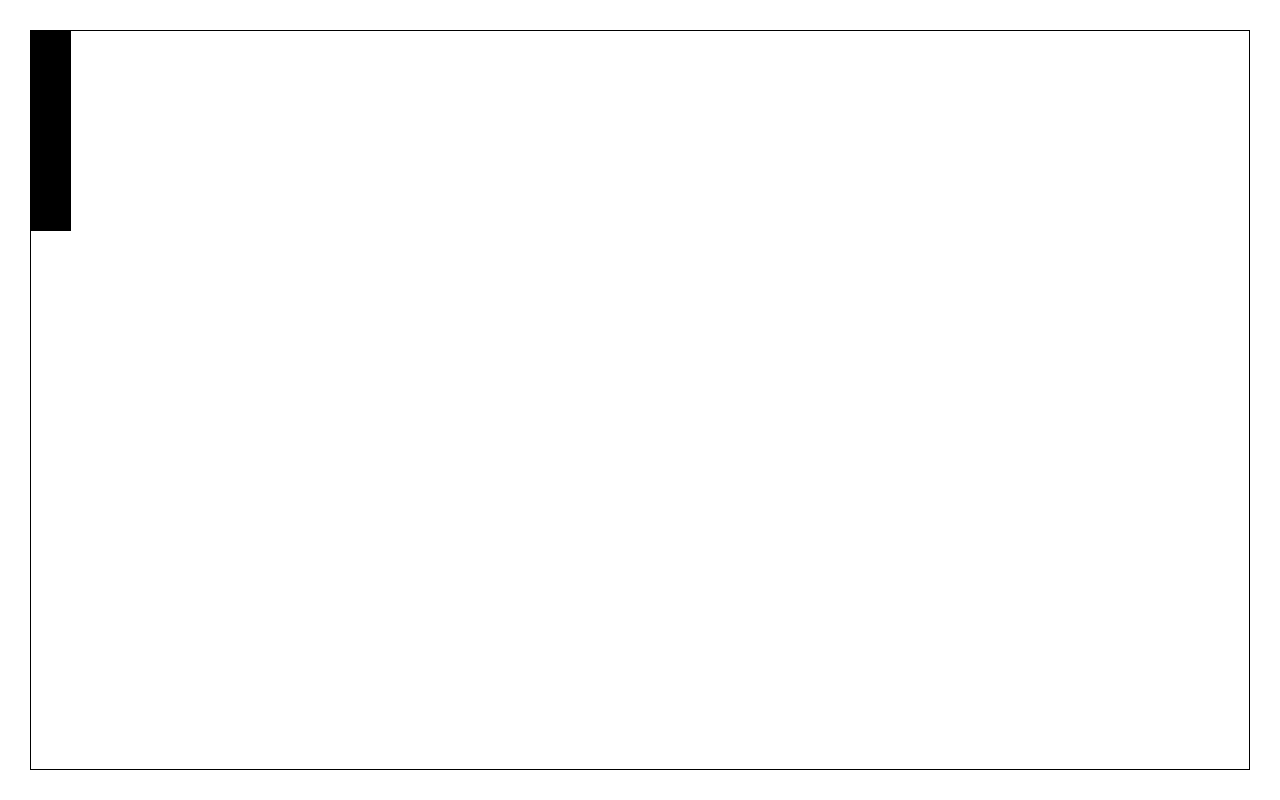
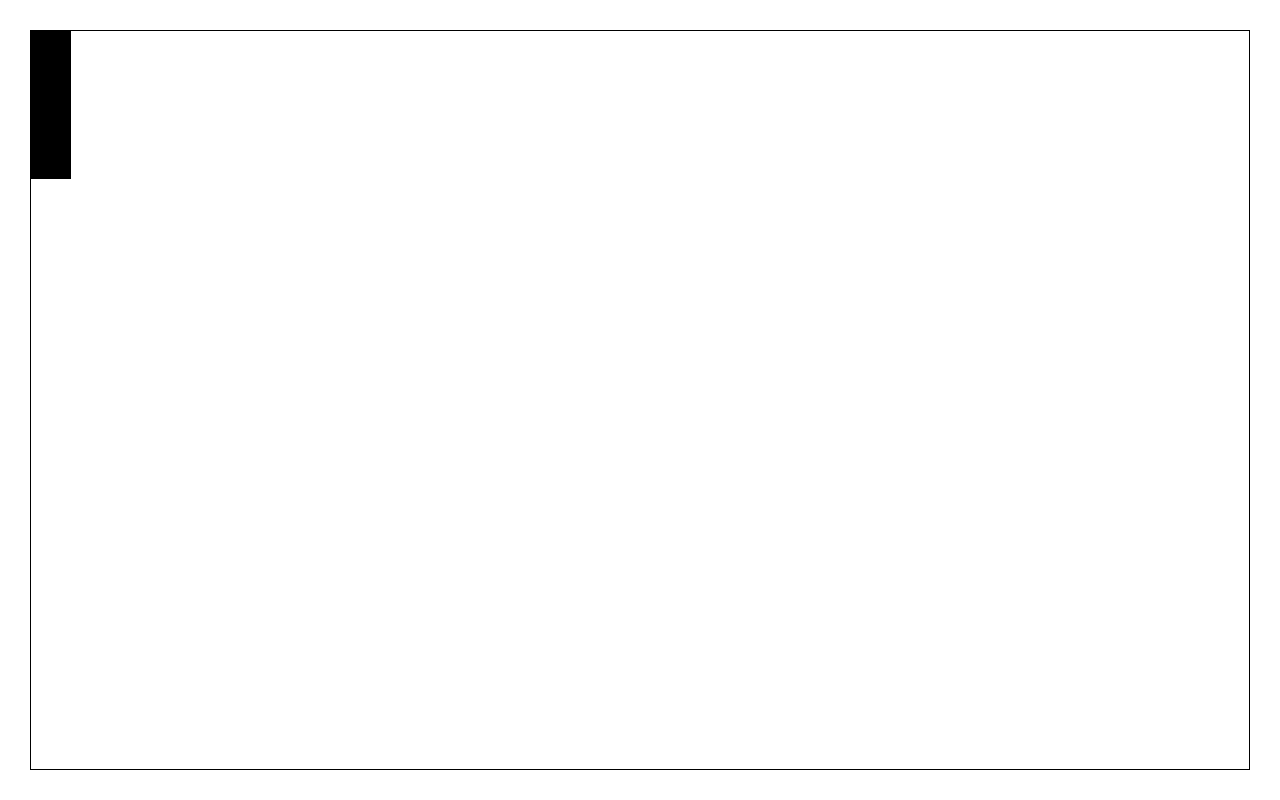
Before and after one commit to Dariuszb94/Ping-pong, a React (Create React App) app: page / in a window 1280 px wide. Built offline with nearby package versions, Linux system fonts and the light colour scheme.

Commit message:
move boundaries

```diff
--- a/src/components/Player/Player.tsx
+++ b/src/components/Player/Player.tsx
@@ -5,11 +5,18 @@ const Player = () => {
   const [position, setPosition] = useState(0);
 
   const handleKeyUpDown = (event: KeyboardEvent) => {
+    console.log(position);
     if (event.key === 'ArrowUp') {
-      setPosition((prev) => prev - 10);
+      setPosition((prev) => {
+        if (prev >= 10) return prev - 10;
+        return prev;
+      });
     }
     if (event.key === 'ArrowDown') {
-      setPosition((prev) => prev + 10);
+      setPosition((prev) => {
+        if (prev <= 70) return prev + 10;
+        return prev;
+      });
     }
   };
 
@@ -19,7 +26,7 @@ const Player = () => {
     return () => {
       document.removeEventListener('keydown', handleKeyUpDown, false);
     };
-  }, []);
+  });
 
   return (
     <>
--- a/src/components/Player/PlayerStyles.tsx
+++ b/src/components/Player/PlayerStyles.tsx
@@ -1,10 +1,10 @@
 import styled from 'styled-components';
 
 export const Pawn = styled.div<{ position: number }>`
-  height: 200px;
+  height: 20%;
   width: 40px;
   background-color: black;
   position: absolute;
   left: 0;
-  top: ${(props) => props.position}px;
+  top: ${(props) => props.position}%;
 `;
```
